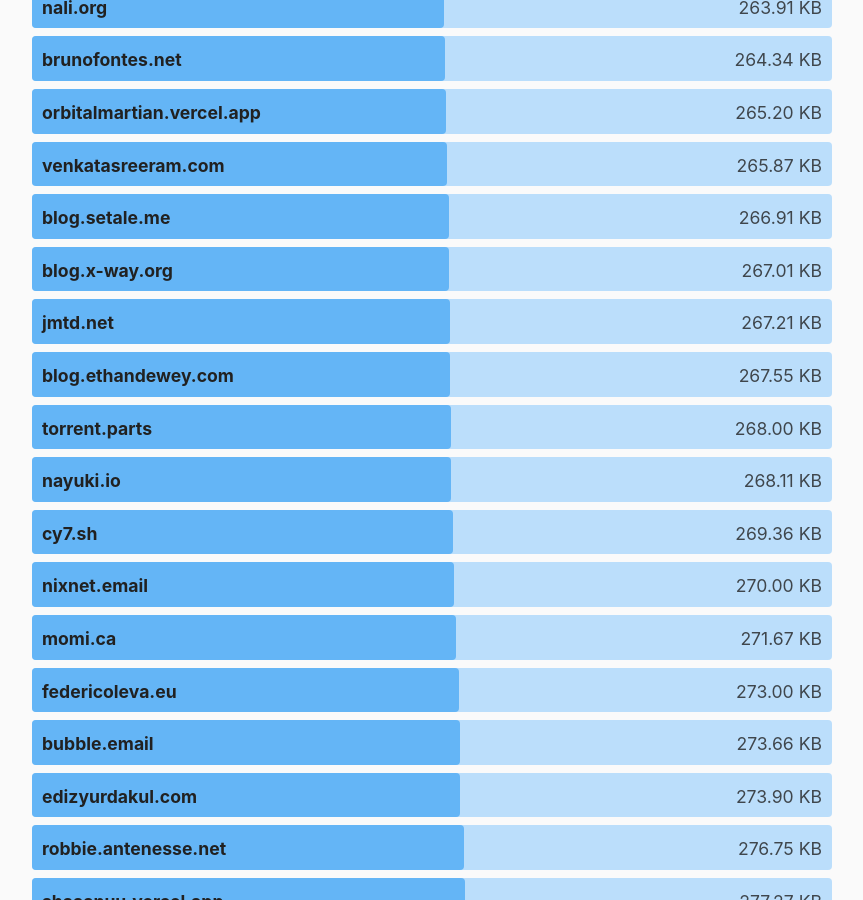
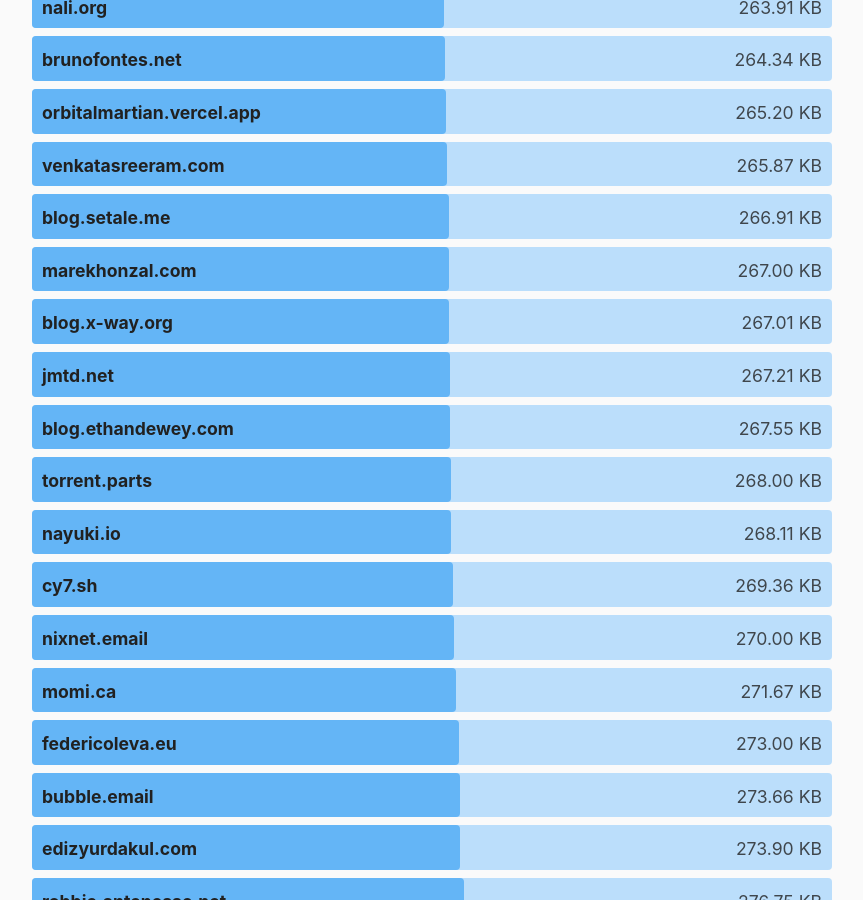
Before and after one commit to kevquirk/512kb.club, a Jekyll site: the page built from index.md, in a window 1280 px wide and 900 px high, scrolled down 38678 px. Shown: the whole window, without its empty margins (208-1071 px from the left). Built offline with Jekyll 4.4.1, drawn with Linux system fonts in a browser that asks for light colours.

Commit message:
feat: submit marekhonzal.com

```diff
--- a/_data/sites.yml
+++ b/_data/sites.yml
@@ -4407,3 +4407,8 @@
   url: https://zwieratko.sk/
   size: 30.94
   last_checked: 2025-08-30
+
+- domain: marekhonzal.com
+  url: https://marekhonzal.com/
+  size: 267
+  last_checked: 2025-11-17
```
